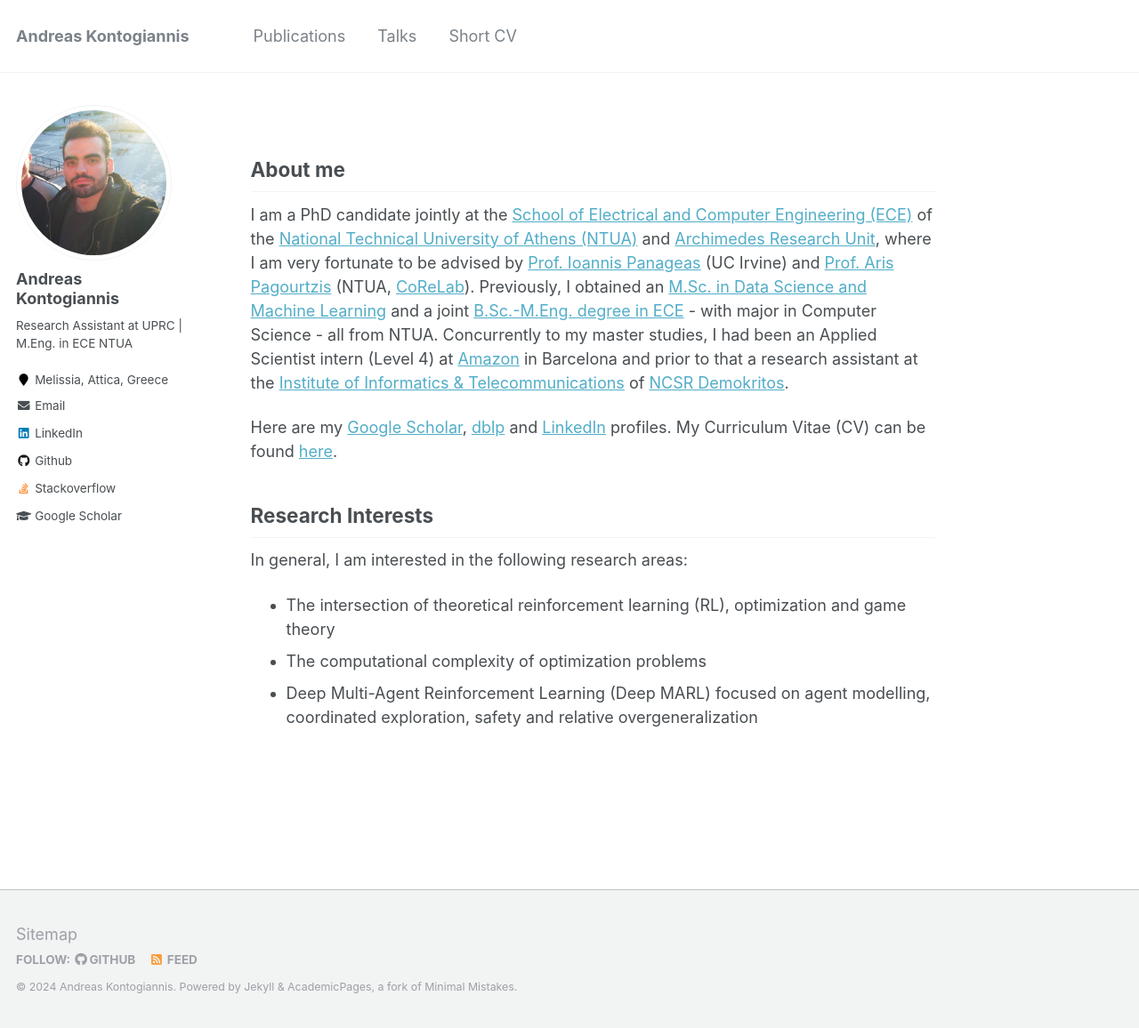
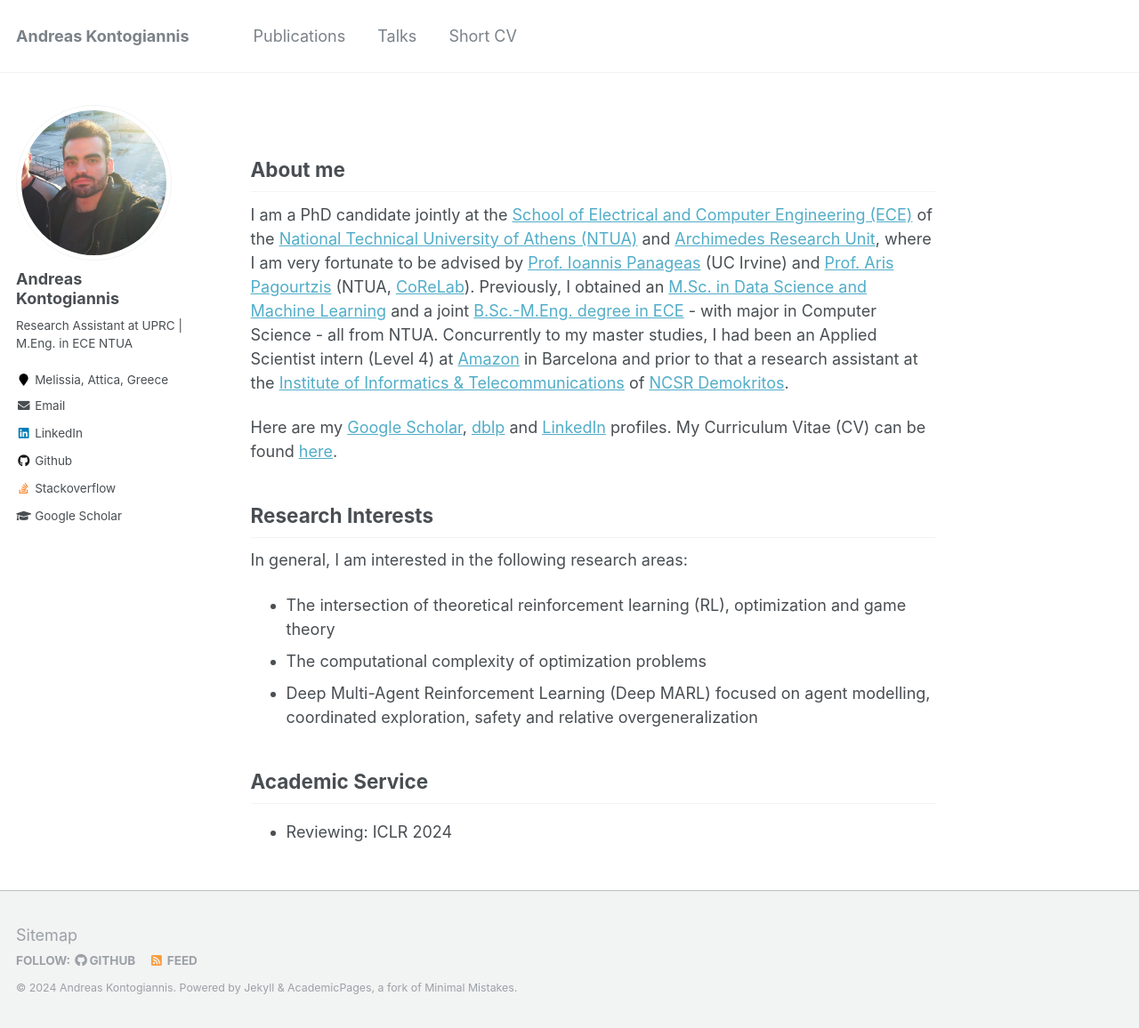
Before and after one commit to ddaedalus/ddaedalus.github.io, a Jekyll site: the page built from _pages/about.md, in a window 1280 px wide and 1156 px high. Shown: the whole window at 89% size. Built offline with Jekyll 4.4.1, drawn with Linux system fonts in a browser that asks for light colours.

Commit message:
Update about.md

```diff
--- a/_pages/about.md
+++ b/_pages/about.md
@@ -19,3 +19,6 @@ In general, I am interested in the following research areas:
 * The intersection of theoretical reinforcement learning (RL), optimization and game theory
 * The computational complexity of optimization problems
 * Deep Multi-Agent Reinforcement Learning (Deep MARL) focused on agent modelling, coordinated exploration, safety and relative overgeneralization
+
+## Academic Service
+* Reviewing: ICLR 2024
```
